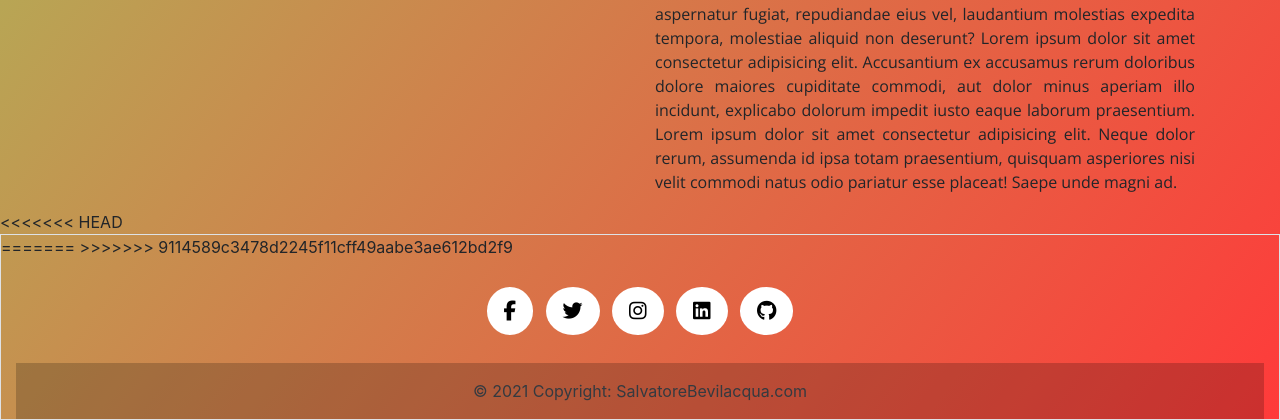
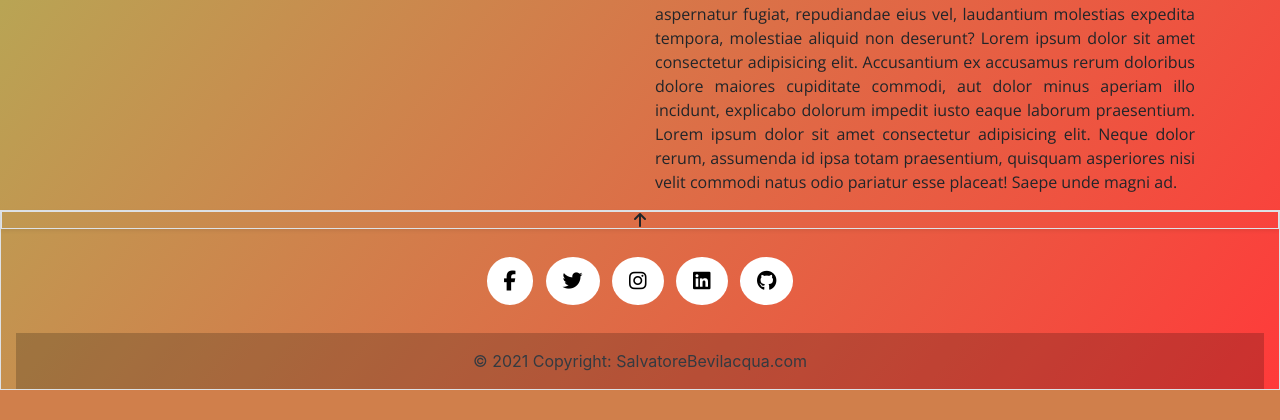
Before and after one commit to SalvatoreBevilacqua/SalvatoreBevilacqua, a Django app: page / in a window 1280 px wide. Shown: the part 1264-1684 px from the top of the page. After the commit the page ends 1654 px from the top, so only its background shows below. Run offline with Django 3.2, Linux system fonts and the light colour scheme; some libraries are stand-ins or nearby versions.

Commit message:
Up_Arrow second modification

```diff
--- a/static/css/base.css
+++ b/static/css/base.css
@@ -15,7 +15,6 @@ body {
     color: black;
     font-weight: 500px;
     font-size: 30px;
-<<<<<<< HEAD
 }
 
 /* to be modified */
@@ -66,8 +65,6 @@ body {
 #button.show {
   opacity: 1;
   visibility: visible;
-=======
->>>>>>> 9114589c3478d2245f11cff49aabe3ae612bd2f9
 }
 
 /* to be modified */
--- a/templates/base.html
+++ b/templates/base.html
@@ -57,7 +57,6 @@
     {% endblock %}
 
     {% block postloadjs %}
-<<<<<<< HEAD
         <!-- <a id="button"></a>
         <script>
         var btn = $('#button');
@@ -77,13 +76,11 @@
         </script> -->
         <!-- Up Arrow -->
         <div class="btt-button shadow-sm border border-black">
-=======
         <script>
 
         </script>
         <!-- Up Arrow -->
-        <!-- <div class="btt-button shadow-sm border border-black">
->>>>>>> 9114589c3478d2245f11cff49aabe3ae612bd2f9
+        <div class="btt-button shadow-sm border border-black">
             <a class="btt-link d-flex h-100">
                 <i class="fas fa-arrow-up text-black mx-auto my-auto"></i>
             </a>
@@ -93,11 +90,8 @@
             $('.btt-link').click(function(e) {
                 window.scrollTo(0,0)
             })
-<<<<<<< HEAD
         </script>
-=======
-        </script> -->
->>>>>>> 9114589c3478d2245f11cff49aabe3ae612bd2f9
+        </script>
     {% endblock %}
 
     {% block footer %}
```
